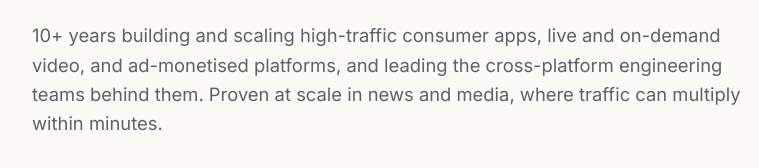
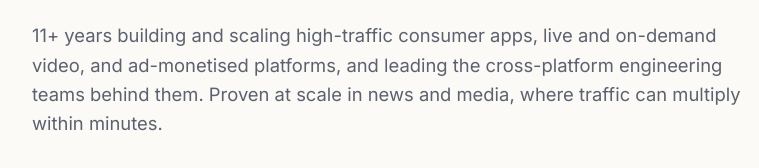
Before and after one commit to pankajkumar78/portfolio, a plain HTML site: page index.html in a window 1280 px wide. Shown: the part 463-631 px from the top of the page, 88-847 px from the left. Drawn offline with Linux system fonts and the light colour scheme.

Commit message:
11+ years
Co-Authored-By: Claude Opus 5.5 <noreply@anthropic.com>

```diff
--- a/index.html
+++ b/index.html
@@ -4,7 +4,7 @@
   <meta charset="utf-8">
   <meta name="viewport" content="width=device-width, initial-scale=1">
   <title>Pankaj Kumar — Engineering Leader, Mobile, Connected TV &amp; OTT</title>
-  <meta name="description" content="Engineering Leader with 10+ years scaling high-traffic consumer apps, live and on-demand video, and ad-monetised platforms across mobile, 7+ Smart TV platforms and automotive. Proven at scale on Aaj Tak, India Today and NDTV.">
+  <meta name="description" content="Engineering Leader with 11+ years scaling high-traffic consumer apps, live and on-demand video, and ad-monetised platforms across mobile, 7+ Smart TV platforms and automotive. Proven at scale on Aaj Tak, India Today and NDTV.">
   <meta property="og:type" content="website">
   <meta property="og:title" content="Pankaj Kumar — Engineering Leader, Mobile, Connected TV &amp; OTT">
   <meta property="og:description" content="Multi-platform engineering leader for high-traffic consumer apps, live and on-demand video, and ad-monetised platforms — on phones, 7+ TV platforms and in the car.">
@@ -42,7 +42,7 @@
     <p class="eyebrow">Engineering Leader | Mobile, Connected TV &amp; OTT</p>
     <h1>Engineering products that reach <span class="accent">millions</span> — across mobile, TV and automotive.</h1>
     <p class="lede">
-      10+ years building and scaling high-traffic consumer apps, live and on-demand video, and ad-monetised
+      11+ years building and scaling high-traffic consumer apps, live and on-demand video, and ad-monetised
       platforms, and leading the cross-platform engineering teams behind them. Proven at scale in news and media,
       where traffic can multiply within minutes.
     </p>
```
